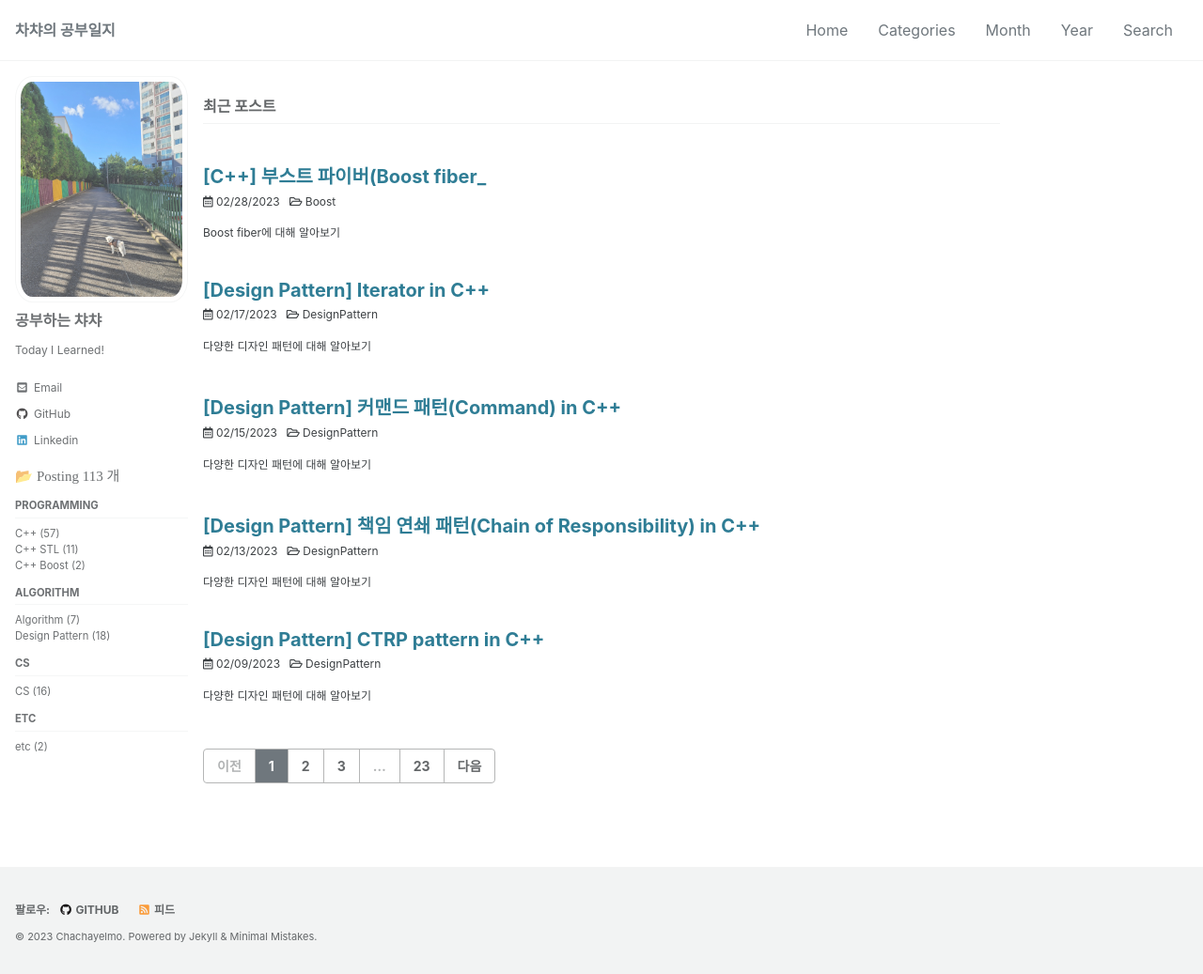
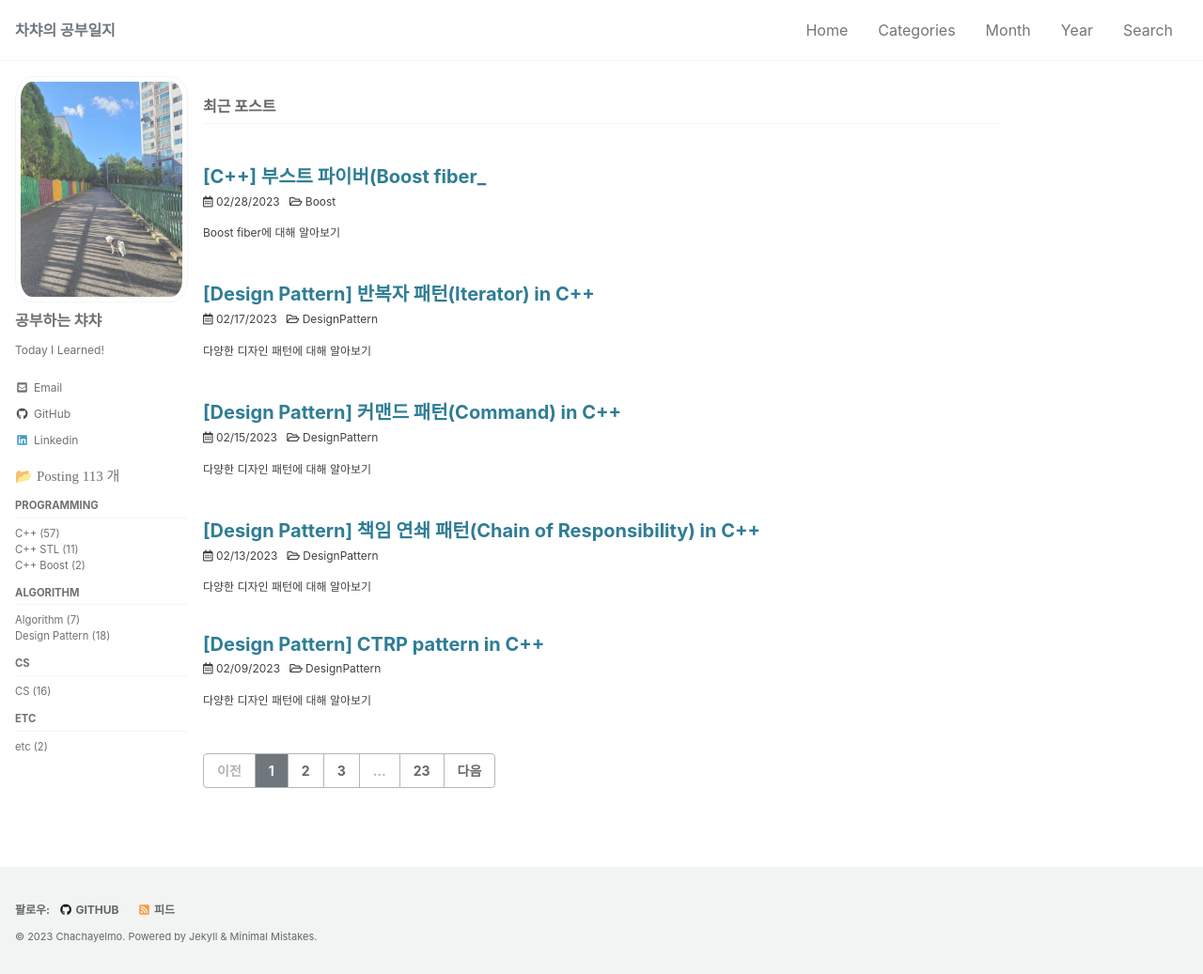
Before and after one commit to chachayelmo/chachayelmo.github.io, a Jekyll site: the page built from index.html, in a window 1280 px wide and 1037 px high. Shown: the whole window at 94% size. Built offline with Jekyll 4.4.1, drawn with Linux system fonts in a browser that asks for light colours; cached includes are drawn as plain includes; the list of posts is cut into pages by our own code; part of the change alters nothing that is shown.

Commit message:
[POST] modify iterator pattern

```diff
--- a/_posts/2023-02-17-designpattern-iterator.md
+++ b/_posts/2023-02-17-designpattern-iterator.md
@@ -1,6 +1,6 @@
 ---
 published: true
-title:  "[Design Pattern] Iterator in C++"
+title:  "[Design Pattern] 반복자 패턴(Iterator) in C++"
 excerpt: "다양한 디자인 패턴에 대해 알아보기"
 
 categories:
@@ -10,7 +10,11 @@ tags:
 
 toc: true
 toc_sticky: true
-
+author: chachayelmo
+sitemap:
+  changefreq : daily
+  priority : 1.0
+comment: true
 date: 2023-02-17
 last_modified_at: 2023-02-17
 ---
@@ -41,18 +45,23 @@ last_modified_at: 2023-02-17
 
 ![image](https://user-images.githubusercontent.com/23397039/219567972-ec7b714e-f130-4562-9eed-41c0b2007863.png){: .align-center}
 
-- **iterator** : 인터페이스이며 collection의 순회에 필요한 작업들을 선언
-- **ConcreteIterator** : 순회를 위한 특정 알고리즘들을 구현
-- **Collection** : 인터페이스이며, iterator들을 가져오기 위해 하나 이상의 메소드를 선언
-- **ConcreteCollection** : 클라이언트가 요청할 때마다 특정 iterator 객체를 반환
-- **Client** : iterator와 collection 인터페이스를 통해 원하는 동작을 실행
+- **iterator**
+    - 인터페이스이며 collection의 순회에 필요한 작업들을 선언
+- **ConcreteIterator**
+    - 순회를 위한 특정 알고리즘들을 구현
+- **Collection**
+    - 인터페이스이며, iterator들을 가져오기 위해 하나 이상의 메소드를 선언
+- **ConcreteCollection**
+    - 클라이언트가 요청할 때마다 특정 iterator 객체를 반환
+- **Client**
+    - iterator와 collection 인터페이스를 통해 원하는 동작을 실행
 
 ## 3. 사용
 
-- collection이 내부에 복잡한 데이터 구조가 있지만 이 구조의 복잡성을 보안이나 편의성의 이유로 클라이언트들로부터 숨기고 싶을 때 사용
+1. collection이 내부에 복잡한 데이터 구조가 있지만 이 구조의 복잡성을 보안이나 편의성의 이유로 클라이언트들로부터 숨기고 싶을 때 사용
     - 복잡한 데이터 구조와 작업 시의 세부 사항을 캡슐화하여 숨기고 클라이언트에게 요소들을 접근할 수 있는 몇가지 간단한 메소드를 제공
-- 앱에서 순회 코드의 중복을 줄일 때 사용
-- 코드가 다른 데이터 구조들을 순회할 수 있기를 원하거나 이러한 구조들의 유형을 미리 알 수 없을 때 사용
+2. 앱에서 순회 코드의 중복을 줄일 때 사용
+3. 코드가 다른 데이터 구조들을 순회할 수 있기를 원하거나 이러한 구조들의 유형을 미리 알 수 없을 때 사용
     - collection과 iterator 에 대해 여러 개의 일반 인터페이스를 제공
 
 ## 4. Pros and Cons
```
